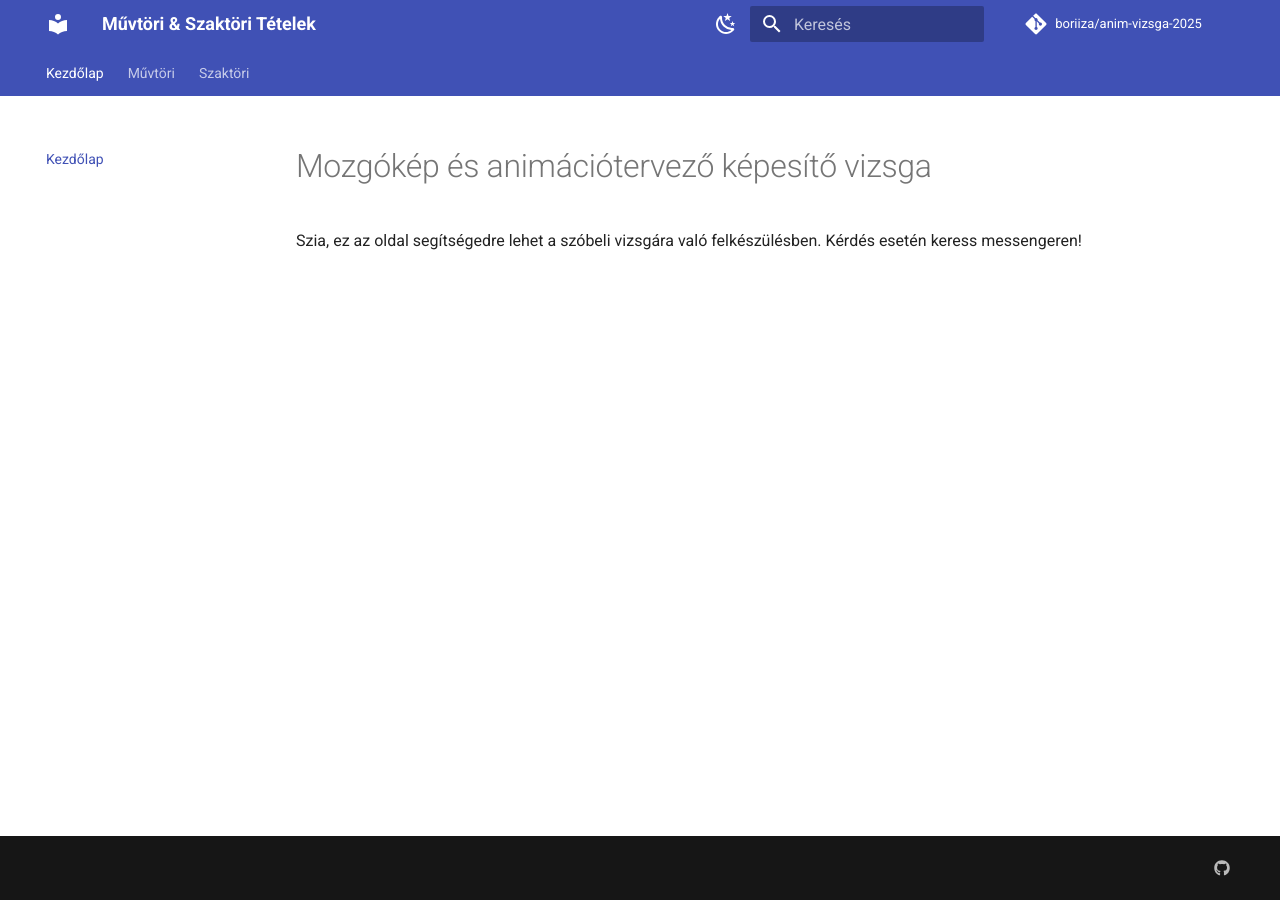
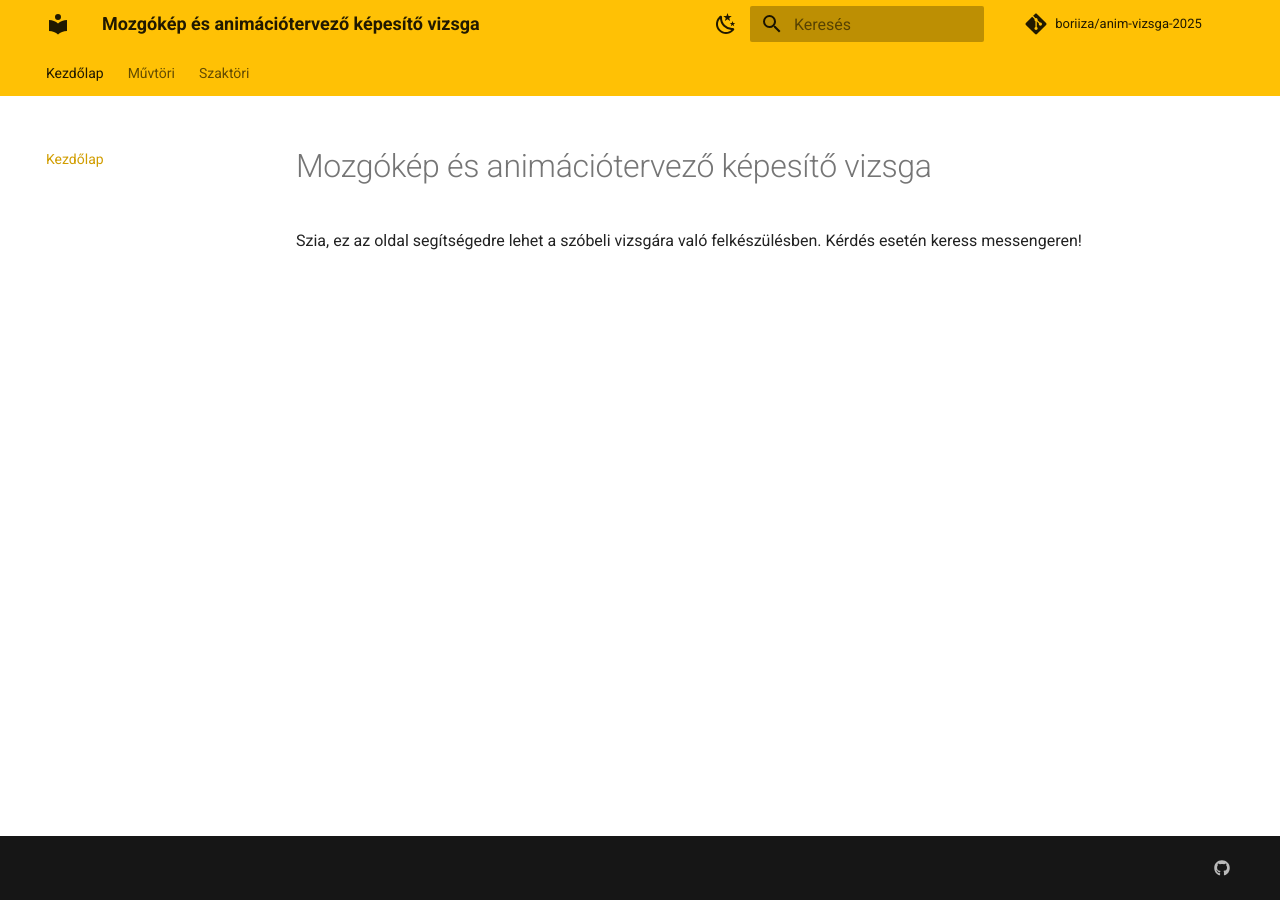
Before and after one commit to boriiza/anim-vizsga-2025, an MkDocs documentation site: the page built from docs/index.md, in a window 1280 px wide. Built offline with MkDocs 1.6.1 and Material for MkDocs 9.7.7, drawn with Linux system fonts in a browser that asks for light colours; comment, search, counter and statistics services are not loaded.

Commit message:
Update mkdocs.yml

```diff
--- a/mkdocs.yml
+++ b/mkdocs.yml
@@ -1,5 +1,5 @@
-site_name: Művtöri & Szaktöri Tételek
-site_description: 20-20 tétel művészettörténethez és szakmai történelemhez
+site_name: Mozgókép és animációtervező képesítő vizsga
+site_description: Művészettörténet és szaktörténet tételek kidolgozva
 site_url: https://boriiza.github.io/anim-vizsga-2025/
 repo_url: https://github.com/boriiza/anim-vizsga-2025
 repo_name: boriiza/anim-vizsga-2025
@@ -17,10 +17,14 @@ theme:
     - toc.integrate
   palette:
     - scheme: default
+      primary: amber
+      accent: amber
       toggle:
         icon: material/weather-night
         name: Sötét mód
     - scheme: slate
+      primary: amber
+      accent: amber
       toggle:
         icon: material/weather-sunny
         name: Világos mód
@@ -28,7 +32,7 @@ theme:
 nav:
   - Kezdőlap: index.md
   - Művtöri:
-    - A) Ókori Egyiptom: muvtori/01_egyiptom.md
+    - 1A) Ókori Egyiptom: muvtori/01_egyiptom.md
     - 2. tétel: muvtori/02_tetel.md
     - 3. tétel: muvtori/03_tetel.md
     - 4. tétel: muvtori/04_tetel.md
```
